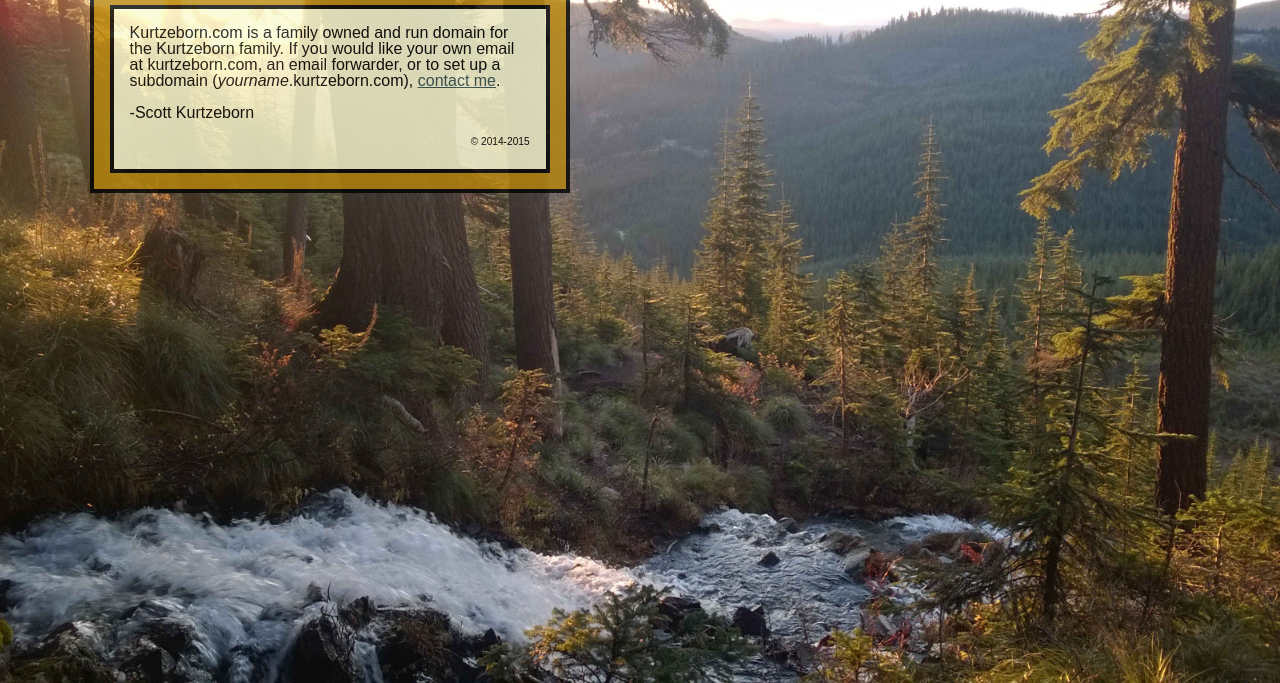
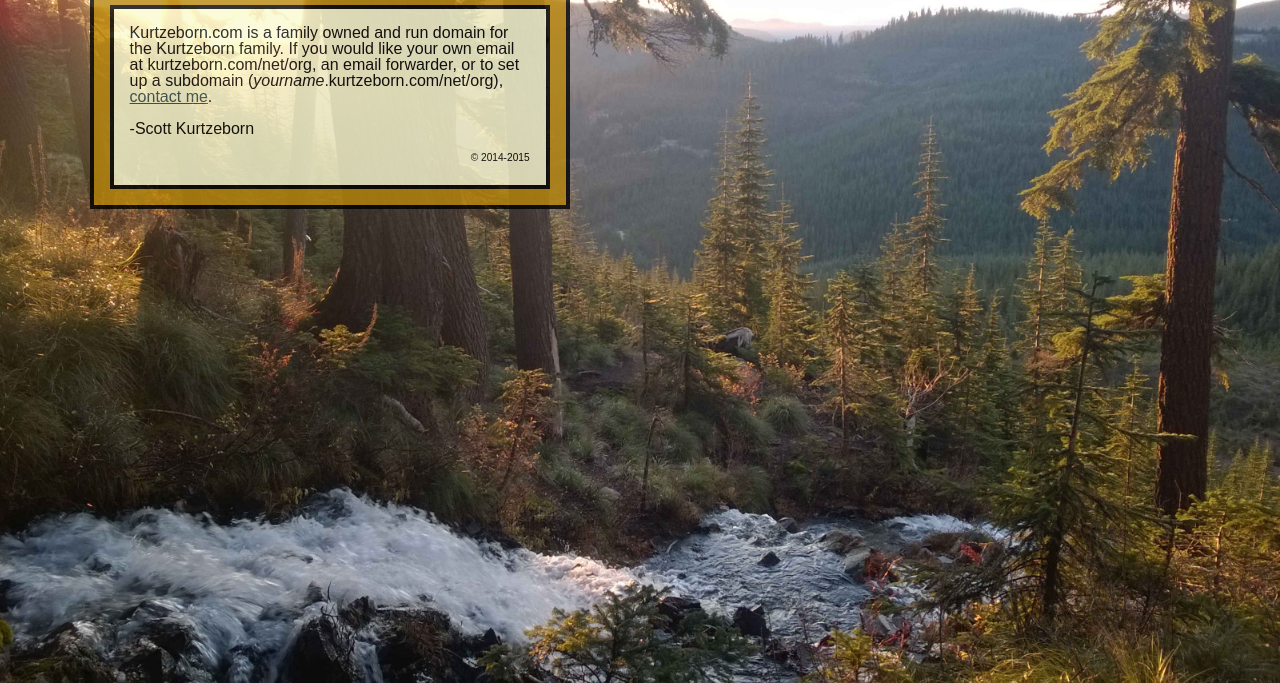
Before and after one commit to kurtzeborn/kurtzeborn.com, a plain HTML site: page kurtzeborn.com/index.html in a window 1280 px wide. Shown: the part 117-800 px from the top of the page. Drawn offline with Linux system fonts and the light colour scheme.

Commit message:
Update kurtzeborn.com text to include .net and .org domains

```diff
--- a/kurtzeborn.com/index.html
+++ b/kurtzeborn.com/index.html
@@ -11,7 +11,7 @@
 	</div>
 	<div class="content-border">
 		<div class="content">
-			<p>Kurtzeborn.com is a family owned and run domain for the Kurtzeborn family.  If you would like your own email at kurtzeborn.com, an email forwarder, or to set up a subdomain (<i>yourname</i>.kurtzeborn.com), <script>printEmail("contact me");</script>.</p>
+			<p>Kurtzeborn.com is a family owned and run domain for the Kurtzeborn family.  If you would like your own email at kurtzeborn.com/net/org, an email forwarder, or to set up a subdomain (<i>yourname</i>.kurtzeborn.com/net/org), <script>printEmail("contact me");</script>.</p>
 			<p>-Scott Kurtzeborn<div class="copyright">&#169; 2014-2015</div></p>
 		</div>
 	</div>
```
